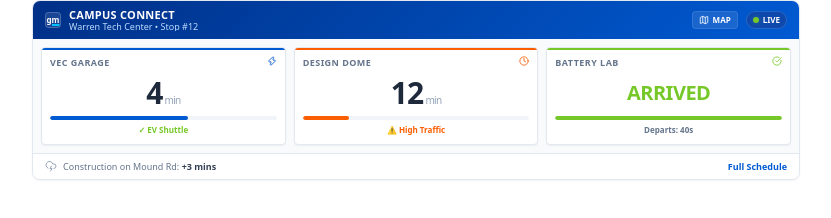
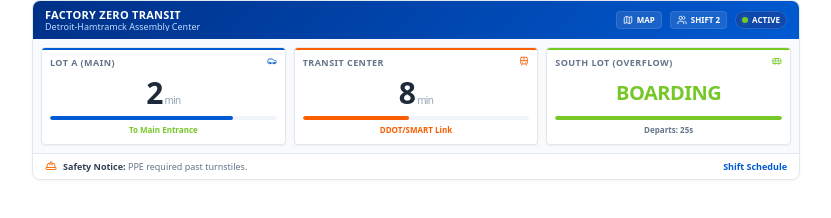
Before and after one commit to ebwilk/update_shuttle_tracker, a plain HTML site: page index.html in a window 1280 px wide. Shown: the whole page, without its empty margins (224-1055 px from the left). Drawn offline with nearby package versions, Linux system fonts and the light colour scheme.

Commit message:
Update index.html

```diff
--- a/index.html
+++ b/index.html
@@ -3,7 +3,7 @@
 <head>
     <meta charset="UTF-8">
     <meta name="viewport" content="width=device-width, initial-scale=1.0">
-    <title>GM Shuttle - Live Tracker</title>
+    <title>GM Factory Zero - Transit</title>
 
     <!-- Tailwind CSS -->
     <script src="https://cdn.tailwindcss.com"></script>
@@ -23,6 +23,7 @@
             --col-purple: #a22bfc;
             --col-blue: #00C3FF; /* Cyan-ish blue */
             --col-orange: #fb5d01;
+            --safety-yellow: #fbbf24;
         }
 
         body { background-color: transparent; }
@@ -50,13 +51,6 @@
         .custom-scroll::-webkit-scrollbar-track { background: transparent; }
         .custom-scroll::-webkit-scrollbar-thumb { background: #cbd5e1; border-radius: 2px; }
 
-        /* GM Gradient Text Utility */
-        .text-gradient {
-            background-clip: text;
-            -webkit-background-clip: text;
-            -webkit-text-fill-color: transparent;
-            background-image: linear-gradient(90deg, #005AD2, #00C3FF);
-        }
     </style>
 </head>
 <body class="font-sans text-slate-800 p-0 min-h-screen flex items-start justify-center">
@@ -65,16 +59,11 @@
     <div class="w-full max-w-3xl bg-white rounded-lg shadow-sm border border-slate-200 flex flex-col overflow-hidden relative h-[180px]">
 
         <!-- HEADER -->
-        <!-- Updated to GM Blue Gradient -->
         <div class="px-3 py-2 flex items-center justify-between shrink-0 z-20 relative" style="background: linear-gradient(135deg, #003087 0%, #005AD2 100%);">
             <div class="flex items-center gap-2 min-w-0">
-                <!-- Simple square logo representation -->
-                <div class="w-4 h-4 bg-white/10 rounded flex items-center justify-center border border-white/20">
-                    <span class="text-[8px] font-bold text-white leading-none underline decoration-2 decoration-[#00C3FF]">gm</span>
-                </div>
                 <div class="min-w-0">
-                    <h2 class="text-[11px] font-bold text-white uppercase tracking-wide leading-none truncate">Campus Connect</h2>
-                    <p class="text-[9px] text-blue-200 font-medium leading-none mt-0.5 truncate">Warren Tech Center • Stop #12</p>
+                    <h2 class="text-[11px] font-bold text-white uppercase tracking-wide leading-none truncate">Factory Zero Transit</h2>
+                    <p class="text-[9px] text-blue-200 font-medium leading-none mt-0.5 truncate">Detroit-Hamtramck Assembly Center</p>
                 </div>
             </div>
 
@@ -83,12 +72,16 @@
                     <i data-lucide="map" class="w-2.5 h-2.5"></i>
                     <span class="text-[8px] font-bold uppercase hidden sm:inline">Map</span>
                 </button>
+                <div class="flex items-center gap-1 bg-white/10 rounded px-1.5 py-0.5 border border-white/10">
+                    <i data-lucide="users" class="w-2.5 h-2.5 text-white"></i>
+                    <span class="text-[8px] font-bold text-white uppercase hidden sm:inline">Shift 2</span>
+                </div>
                 <div class="flex items-center gap-1 bg-blue-900/50 rounded-full px-1.5 py-0.5 border border-blue-400/30">
                     <div class="relative w-1.5 h-1.5">
                         <div class="absolute inset-0 bg-[#76C829] rounded-full opacity-75 pulse-ring"></div>
                         <div class="relative w-1.5 h-1.5 bg-[#76C829] rounded-full"></div>
                     </div>
-                    <span class="text-[8px] font-bold text-white uppercase">Live</span>
+                    <span class="text-[8px] font-bold text-white uppercase">Active</span>
                 </div>
             </div>
         </div>
@@ -96,62 +89,62 @@
         <!-- MAIN BODY: Horizontal Scoreboard Layout (Side-by-Side) -->
         <div class="flex-1 bg-slate-50 p-2 grid grid-cols-3 gap-2 relative z-10 overflow-hidden">
 
-            <!-- Route 1: VEC Garage -->
+            <!-- Route 1: Lot A (Main) -->
             <div id="route-1" class="bg-white border border-slate-200 rounded p-2 text-center shadow-sm flex flex-col justify-between relative overflow-hidden group hover:border-blue-300 transition-colors">
                 <div class="absolute top-0 left-0 w-full h-0.5 bg-[#005AD2]"></div>
 
                 <div class="flex justify-between items-start">
-                    <span class="text-[9px] font-bold text-slate-500 uppercase tracking-wider truncate">VEC Garage</span>
-                    <i data-lucide="zap" class="w-2.5 h-2.5 text-[#005AD2]"></i>
+                    <span class="text-[9px] font-bold text-slate-500 uppercase tracking-wider truncate">Lot A (Main)</span>
+                    <i data-lucide="car" class="w-2.5 h-2.5 text-[#005AD2]"></i>
                 </div>
 
                 <div class="flex flex-col items-center justify-center flex-1">
-                    <span id="r1-time" class="text-3xl font-black text-slate-800 tracking-tight leading-none group-hover:scale-110 transition-transform duration-300">4<span class="text-[10px] text-slate-400 ml-0.5 font-normal">min</span></span>
+                    <span id="r1-time" class="text-3xl font-black text-slate-800 tracking-tight leading-none group-hover:scale-110 transition-transform duration-300">2<span class="text-[10px] text-slate-400 ml-0.5 font-normal">min</span></span>
                 </div>
 
                 <div class="w-full bg-slate-100 h-1 rounded-full overflow-hidden relative mb-1">
-                    <div id="r1-bar" class="bg-[#005AD2] h-full rounded-full transition-width" style="width: 85%"></div>
+                    <div id="r1-bar" class="bg-[#005AD2] h-full rounded-full transition-width" style="width: 90%"></div>
                 </div>
-                <span id="r1-status" class="text-[8px] font-bold text-[#76C829] block truncate">✓ EV Shuttle</span>
+                <span id="r1-status" class="text-[8px] font-bold text-[#76C829] block truncate">To Main Entrance</span>
             </div>
 
-            <!-- Route 2: Design Dome -->
+            <!-- Route 2: Transit Center -->
             <div id="route-2" class="bg-white border border-slate-200 rounded p-2 text-center shadow-sm flex flex-col justify-between relative overflow-hidden group hover:border-orange-300 transition-colors">
                 <div class="absolute top-0 left-0 w-full h-0.5 bg-[#fb5d01]"></div>
 
                 <div class="flex justify-between items-start">
-                    <span class="text-[9px] font-bold text-slate-500 uppercase tracking-wider truncate">Design Dome</span>
-                    <i data-lucide="clock" class="w-2.5 h-2.5 text-[#fb5d01]"></i>
+                    <span class="text-[9px] font-bold text-slate-500 uppercase tracking-wider truncate">Transit Center</span>
+                    <i data-lucide="train" class="w-2.5 h-2.5 text-[#fb5d01]"></i>
                 </div>
 
                 <div class="flex flex-col items-center justify-center flex-1">
-                    <span id="r2-time" class="text-3xl font-black text-slate-800 tracking-tight leading-none group-hover:scale-110 transition-transform duration-300">12<span class="text-[10px] text-slate-400 ml-0.5 font-normal">min</span></span>
+                    <span id="r2-time" class="text-3xl font-black text-slate-800 tracking-tight leading-none group-hover:scale-110 transition-transform duration-300">8<span class="text-[10px] text-slate-400 ml-0.5 font-normal">min</span></span>
                 </div>
 
                 <div class="w-full bg-slate-100 h-1 rounded-full overflow-hidden relative mb-1">
-                    <div id="r2-bar" class="bg-[#fb5d01] h-full rounded-full transition-width" style="width: 45%"></div>
+                    <div id="r2-bar" class="bg-[#fb5d01] h-full rounded-full transition-width" style="width: 60%"></div>
                 </div>
-                <span id="r2-status" class="text-[8px] font-bold text-[#fb5d01] block truncate">⚠ High Traffic</span>
+                <span id="r2-status" class="text-[8px] font-bold text-[#fb5d01] block truncate">DDOT/SMART Link</span>
             </div>
 
-            <!-- Route 3: Battery Lab (Dynamic) -->
+            <!-- Route 3: South Lot (Dynamic) -->
             <div id="route-3" class="bg-white border border-slate-200 rounded p-2 text-center shadow-sm flex flex-col justify-between relative overflow-hidden group hover:border-green-300 transition-colors">
                 <div class="absolute top-0 left-0 w-full h-0.5 bg-[#76C829]"></div>
 
                 <div class="flex justify-between items-start">
-                    <span class="text-[9px] font-bold text-slate-500 uppercase tracking-wider truncate">Battery Lab</span>
-                    <i data-lucide="check-circle" class="w-2.5 h-2.5 text-[#76C829]"></i>
+                    <span class="text-[9px] font-bold text-slate-500 uppercase tracking-wider truncate">South Lot (Overflow)</span>
+                    <i data-lucide="bus" class="w-2.5 h-2.5 text-[#76C829]"></i>
                 </div>
 
                 <div class="flex flex-col items-center justify-center flex-1">
                     <!-- Dynamic Time Display -->
-                    <span id="r3-time" class="text-xl font-black text-[#76C829] tracking-tight leading-none group-hover:scale-110 transition-transform duration-300 py-1">ARRIVED</span>
+                    <span id="r3-time" class="text-xl font-black text-[#76C829] tracking-tight leading-none group-hover:scale-110 transition-transform duration-300 py-1">BOARDING</span>
                 </div>
 
                 <div class="w-full bg-slate-100 h-1 rounded-full overflow-hidden relative mb-1">
                     <div id="r3-bar" class="bg-[#76C829] h-full rounded-full transition-width" style="width: 100%"></div>
                 </div>
-                <span id="r3-status" class="text-[8px] font-bold text-slate-500 block truncate">Departs: 45s</span>
+                <span id="r3-status" class="text-[8px] font-bold text-slate-500 block truncate">Express to Gate 4</span>
             </div>
 
         </div>
@@ -159,23 +152,22 @@
         <!-- FOOTER -->
         <div class="bg-white border-t border-slate-200 px-3 py-1.5 flex justify-between items-center shrink-0 z-20 relative">
             <div class="flex items-center gap-1.5 min-w-0">
-                <i data-lucide="cloud-lightning" class="w-3 h-3 text-slate-400 shrink-0"></i>
-                <span class="text-[9px] text-slate-500 truncate">Construction on Mound Rd: <span class="font-bold text-slate-700">+3 mins</span></span>
+                <i data-lucide="hard-hat" class="w-3 h-3 text-orange-500 shrink-0"></i>
+                <span class="text-[9px] text-slate-500 truncate"><span class="font-bold text-slate-700">Safety Notice:</span> PPE required past turnstiles.</span>
             </div>
             <button onclick="openSchedule()" class="text-[9px] font-bold text-[#005AD2] hover:underline whitespace-nowrap pl-2">
-                Full Schedule
+                Shift Schedule
             </button>
         </div>
 
         <!-- MAP OVERLAY (Skeleton View) -->
         <div id="mapOverlay" class="absolute inset-0 bg-white z-40 transform translate-x-full transition-transform duration-300 flex flex-col">
              <!-- Header -->
-             <!-- Updated to GM Gradient -->
             <div class="px-3 py-1.5 flex items-center gap-2 shrink-0" style="background: linear-gradient(135deg, #003087 0%, #005AD2 100%);">
                 <button onclick="closeMap()" class="text-white/80 hover:text-white">
                     <i data-lucide="arrow-left" class="w-3.5 h-3.5"></i>
                 </button>
-                <h3 class="text-[10px] font-bold text-white uppercase tracking-wide">Live Tracking</h3>
+                <h3 class="text-[10px] font-bold text-white uppercase tracking-wide">Route Map</h3>
             </div>
 
             <!-- Skeleton Map -->
@@ -183,7 +175,6 @@
                 <div class="absolute inset-0 opacity-5" style="background-image: linear-gradient(#005AD2 1px, transparent 1px), linear-gradient(90deg, #005AD2 1px, transparent 1px); background-size: 20px 20px;"></div>
 
                 <div class="w-full h-full relative px-8 py-6">
-                    <!-- Added viewBox and preserveAspectRatio to ensure the map scales with the container -->
                     <svg class="absolute inset-0 w-full h-full" viewBox="0 0 500 100" preserveAspectRatio="none" style="pointer-events: none;">
                         <path d="M 40,50 Q 150,10 250,50 T 460,50" fill="none" stroke="#e2e8f0" stroke-width="4" />
                         <path d="M 40,50 Q 150,10 250,50 T 460,50" fill="none" stroke="#005AD2" stroke-width="2" stroke-dasharray="4 4" class="opacity-30" />
@@ -192,28 +183,28 @@
                     <!-- Stops -->
                     <div class="absolute top-[40%] left-[5%] flex flex-col items-center gap-1">
                         <div class="w-2.5 h-2.5 bg-white border-2 border-[#005AD2] rounded-full z-10 relative"></div>
-                        <span class="text-[8px] font-bold text-slate-500 bg-white px-1 rounded shadow-sm">VEC</span>
+                        <span class="text-[8px] font-bold text-slate-500 bg-white px-1 rounded shadow-sm">Lot A</span>
                     </div>
                     <div class="absolute top-[20%] left-[50%] flex flex-col items-center gap-1">
                         <div class="w-2.5 h-2.5 bg-white border-2 border-[#fb5d01] rounded-full z-10"></div>
-                        <span class="text-[8px] font-bold text-slate-500 bg-white px-1 rounded shadow-sm">Design</span>
+                        <span class="text-[8px] font-bold text-slate-500 bg-white px-1 rounded shadow-sm">Transit Ctr</span>
                     </div>
                     <div class="absolute top-[40%] right-[5%] flex flex-col items-center gap-1">
                         <div class="w-2.5 h-2.5 bg-white border-2 border-[#76C829] rounded-full z-10"></div>
-                        <span class="text-[8px] font-bold text-slate-500 bg-white px-1 rounded shadow-sm">Battery</span>
+                        <span class="text-[8px] font-bold text-slate-500 bg-white px-1 rounded shadow-sm">Main Gate</span>
                     </div>
 
                     <!-- Buses -->
                     <div class="absolute top-[35%] left-[20%] bus-float transition-all duration-1000">
                         <div class="bg-[#005AD2] text-white px-1.5 py-0.5 rounded shadow-lg flex items-center gap-1 z-20 relative">
-                            <i data-lucide="zap" class="w-2 h-2"></i>
-                            <span class="text-[8px] font-bold">4m</span>
+                            <i data-lucide="car" class="w-2 h-2"></i>
+                            <span class="text-[8px] font-bold">2m</span>
                         </div>
                     </div>
                     <div class="absolute top-[15%] left-[40%] bus-float transition-all duration-1000" style="animation-delay: 1s;">
                         <div class="bg-[#fb5d01] text-white px-1.5 py-0.5 rounded shadow-lg flex items-center gap-1 z-20 relative">
-                            <i data-lucide="bus" class="w-2 h-2"></i>
-                            <span class="text-[8px] font-bold">12m</span>
+                            <i data-lucide="train" class="w-2 h-2"></i>
+                            <span class="text-[8px] font-bold">8m</span>
                         </div>
                     </div>
                     <div class="absolute top-[32%] right-[5%] transition-all duration-1000">
@@ -222,7 +213,7 @@
                         </div>
                     </div>
                 </div>
-                <div class="absolute bottom-1 right-2 text-[8px] text-slate-300 font-mono">LIVE FEED • WTC_CAM_09</div>
+                <div class="absolute bottom-1 right-2 text-[8px] text-slate-300 font-mono">LIVE FEED • GATE_04</div>
             </div>
         </div>
 
@@ -233,20 +224,20 @@
                 <button onclick="closeSchedule()" class="text-white/80 hover:text-white">
                     <i data-lucide="arrow-left" class="w-3.5 h-3.5"></i>
                 </button>
-                <h3 class="text-[10px] font-bold text-white uppercase tracking-wide">Daily Timetable</h3>
+                <h3 class="text-[10px] font-bold text-white uppercase tracking-wide">Shift Schedule</h3>
             </div>
             <div class="flex-1 overflow-y-auto custom-scroll p-3 bg-slate-50">
                 <div class="space-y-4">
                     <div>
-                        <span class="text-[10px] font-bold text-[#005AD2] uppercase block mb-1">VEC / Engineering</span>
+                        <span class="text-[10px] font-bold text-[#005AD2] uppercase block mb-1">Lot A (Main)</span>
                         <div class="grid grid-cols-4 gap-2 text-center text-[10px] font-mono text-slate-500">
-                            <span>14:00</span><span class="bg-blue-100 text-blue-800 font-bold rounded">14:10</span><span>14:20</span><span>14:30</span>
+                            <span>05:30</span><span class="bg-blue-100 text-blue-800 font-bold rounded">05:45</span><span>06:00</span><span>06:15</span>
                         </div>
                     </div>
                     <div>
-                        <span class="text-[10px] font-bold text-[#005AD2] uppercase block mb-1">Design Dome Loop</span>
+                        <span class="text-[10px] font-bold text-[#005AD2] uppercase block mb-1">Transit Center Link</span>
                         <div class="grid grid-cols-4 gap-2 text-center text-[10px] font-mono text-slate-500">
-                            <span>14:00</span><span>14:15</span><span class="bg-orange-100 text-orange-800 font-bold rounded">14:30</span><span>14:45</span>
+                            <span>13:30</span><span>13:45</span><span class="bg-orange-100 text-orange-800 font-bold rounded">14:00</span><span>14:15</span>
                         </div>
                     </div>
                 </div>
@@ -261,11 +252,11 @@
 
         // --- SIMULATION LOGIC ---
 
-        // Define Routes State (Updated with GM naming)
+        // Define Routes State (Updated with Factory Naming)
         const routes = [
-            { id: 1, name: "VEC Garage", time: 4 * 60, maxTime: 10 * 60, status: "EV Shuttle", color: "#005AD2", statusColor: "#76C829" },
-            { id: 2, name: "Design Dome", time: 12 * 60, maxTime: 15 * 60, status: "High Traffic", color: "#fb5d01", statusColor: "#fb5d01" },
-            { id: 3, name: "Battery Lab", time: 45, maxTime: 20 * 60, status: "Departs: ", color: "#76C829", statusColor: "slate-500", isArrived: true }
+            { id: 1, name: "Lot A (Main)", time: 2 * 60, maxTime: 10 * 60, status: "To Main Entrance", color: "#005AD2", statusColor: "#76C829" },
+            { id: 2, name: "Transit Ctr", time: 8 * 60, maxTime: 15 * 60, status: "DDOT/SMART Link", color: "#fb5d01", statusColor: "#fb5d01" },
+            { id: 3, name: "South Lot", time: 30, maxTime: 20 * 60, status: "Departs: ", color: "#76C829", statusColor: "slate-500", isArrived: true }
         ];
 
         function updateRoutes() {
@@ -277,8 +268,7 @@
                     // Reset cycle
                     route.time = route.maxTime;
                     if(route.id === 3) {
-                        route.isArrived = false; // It departed, now it's loop time
-                        // Simplified simulation: Flip arrived state for demo
+                        route.isArrived = false;
                     }
                 }
 
@@ -287,19 +277,16 @@
                 const statusEl = document.getElementById(`r${route.id}-status`);
                 const barEl = document.getElementById(`r${route.id}-bar`);
 
-                // Logic for Route 3 (The Special One)
+                // Logic for Route 3 (Team Lot - The fast cycle)
                 if (route.id === 3) {
-                    // Logic: count down 45s (Arrived) -> then switch to 20min loop
                     if (route.time < 60 && route.isArrived) {
-                        timeEl.innerHTML = "ARRIVED";
+                        timeEl.innerHTML = "BOARDING";
                         timeEl.classList.add("text-xl", "text-[#76C829]");
                         timeEl.classList.remove("text-3xl", "text-slate-800");
                         statusEl.innerText = `Departs: ${route.time}s`;
                         barEl.style.width = "100%";
                         barEl.classList.remove("animate-drive");
                     } else {
-                        // It has departed, show next arrival
-                        // For demo, we just treat large numbers as "En Route"
                         route.isArrived = false;
                         const mins = Math.ceil(route.time / 60);
                         timeEl.innerHTML = `${mins}<span class="text-[10px] text-slate-400 ml-0.5 font-normal">min</span>`;
@@ -310,20 +297,17 @@
                         barEl.style.width = `${pct}%`;
                         barEl.classList.add("animate-drive");
 
-                        // Hack to reset to "Arrived" for demo purposes if it gets low
-                        if (route.time < 1180 && !route.isArrived) { // fast forward for demo
+                        if (route.time < 1180 && !route.isArrived) {
                              route.time = 50;
                              route.isArrived = true;
                         }
                     }
                 } else {
-                    // Standard Routes (1 & 2)
+                    // Standard Routes
                     const mins = Math.ceil(route.time / 60);
                     timeEl.innerHTML = `${mins}<span class="text-[10px] text-slate-400 ml-0.5 font-normal">min</span>`;
 
-                    // Update Bar
                     const pct = 100 - ((route.time / route.maxTime) * 100);
-                    // Keep bar somewhat visible
                     const visualPct = Math.max(10, pct);
                     barEl.style.width = `${visualPct}%`;
                 }
```
